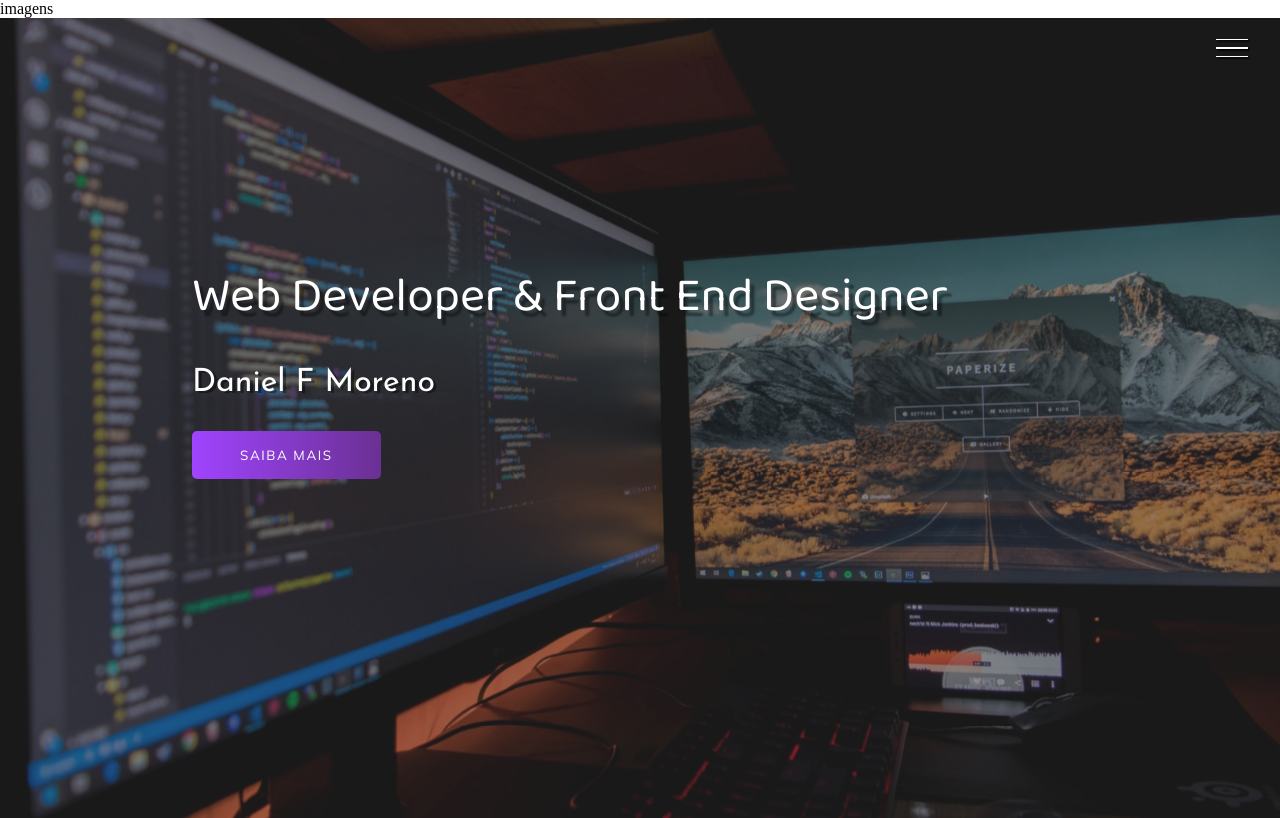
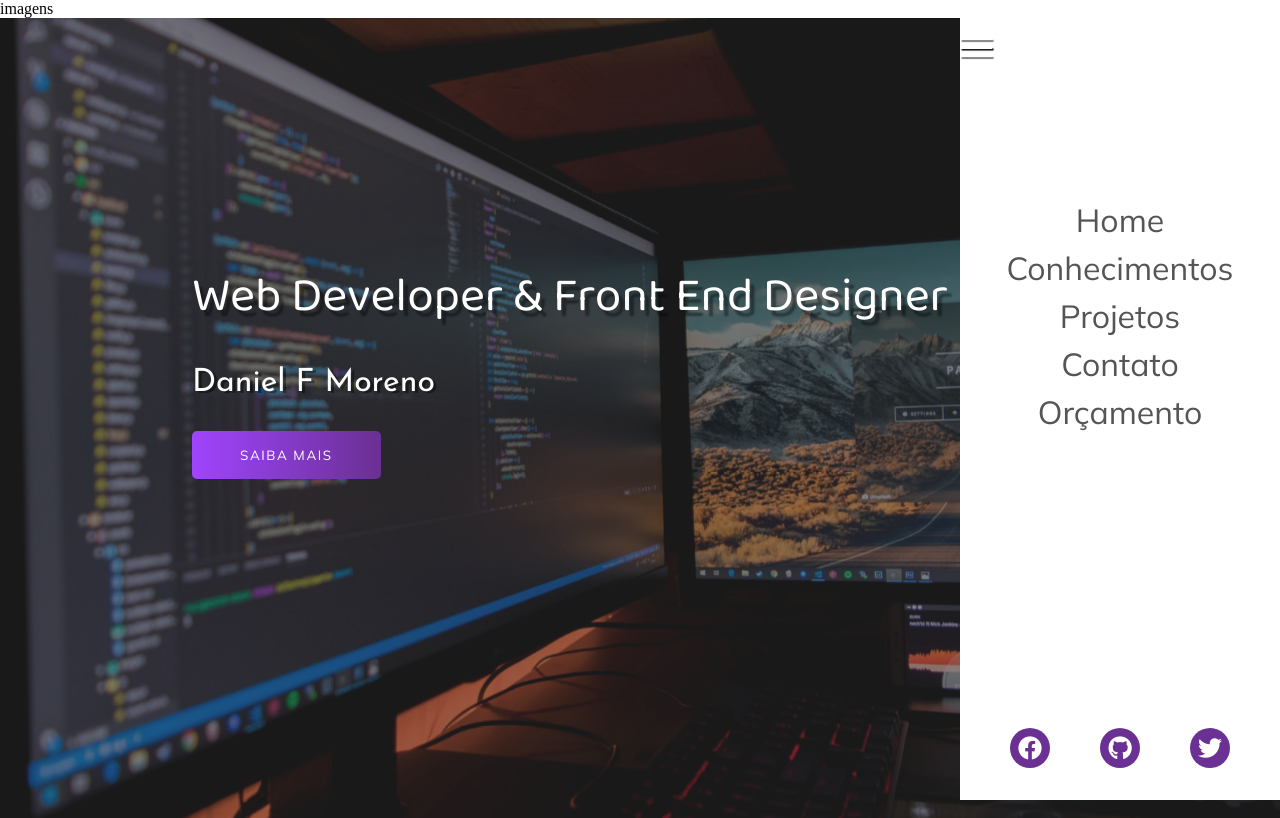
Before and after one commit to DM0R3N0/portifolio, a plain HTML site: page index.html in a window 1280 px wide. Both pictures are taken after a click on the element 1232 px from the left and 48 px from the top of the page. Drawn offline with Linux system fonts and the light colour scheme.

Commit message:
Continuação da criação do menu lateral

```diff
--- a/index.html
+++ b/index.html
@@ -33,12 +33,13 @@
         </header>
         <div class="sidebar">
             <nav>
-                <ul class="menu"></ul>
-                <li class="menu-item"><a href="#" class="menu-link">Home</a></li>
-                <li class="menu-item"><a href="#" class="menu-link">Conhecimentos</a></li>
-                <li class="menu-item"><a href="#" class="menu-link">Projetos</a></li>
-                <li class="menu-item"><a href="#" class="menu-link">Contato</a></li>
-                <li class="menu-item"><a href="#" class="menu-link">Orçamento</a></li>
+                <ul class="menu">
+                    <li class="menu-item"><a href="#" class="menu-link">Home</a></li>
+                    <li class="menu-item"><a href="#" class="menu-link">Conhecimentos</a></li>
+                    <li class="menu-item"><a href="#" class="menu-link">Projetos</a></li>
+                    <li class="menu-item"><a href="#" class="menu-link">Contato</a></li>
+                    <li class="menu-item"><a href="#" class="menu-link">Orçamento</a></li>
+                </ul>
             </nav>
             <div class="social-media">
                 <a href="#"><i class="fab fa-facebook"></i></a>
@@ -48,5 +49,6 @@
         </div>
     </div>
 </body>
+<script src="script.js"></script>
 
 </html>
--- /dev/null
+++ b/script.js
@@ -0,0 +1,5 @@
+var hamburguer = document.querySelector(".hamburguer");
+
+hamburguer.addEventListener("click", function () {
+    document.querySelector(".container").classList.toggle("show-menu");
+})
--- a/style.css
+++ b/style.css
@@ -7,6 +7,12 @@
     padding: 0;
     list-style: none;
     text-decoration: none;
+}
+
+:root{
+    --font-primary: "Baloo 2", serif;
+    --font-secundary: "Josefin Sans", serif;
+    --font-action:  "Mulish", serif;
 }
 
 .hamburguer{
@@ -21,6 +27,11 @@
     flex-direction: column;
     justify-content: space-evenly;
     cursor: pointer;
+    transition: all 1s;
+}
+
+.show-menu .hamburguer{
+    right: 18rem;
 }
 
 .line{
@@ -71,7 +82,7 @@ header{
 .banner h1{
     color: #ffffff;
     font-size: 3rem;
-    font-family: "Baloo 2", serif;
+    font-family: var(--font-primary);
     font-weight: 200;
     text-shadow: .3rem .4rem 2px rgba(0,0,0,.4);
     margin-bottom: 2rem;
@@ -80,7 +91,7 @@ header{
 }
 
 .banner p{
-    font-family:"Josefin Sans", serif ;
+    font-family: var(--font-secundary);
     color: #fff;
     font-size: 2rem;
     text-shadow: .2rem 2px rgba(0,0,0,.4);
@@ -90,7 +101,7 @@ header{
 }
 
 .banner button{
-    font-family: "Mulish", serif;
+    font-family: var(--font-action);
     color: #ffffff;
     text-transform: uppercase;
     letter-spacing: .1rem;
@@ -121,13 +132,65 @@ header{
     }
 }
 
-.sidebar{
+.sidebar {
     width: 20rem;
     height: 100vh;
     background-color: #ffffff;
     position: fixed;
-    top: o;
+    top: 0;
+    right: -20rem;
+    transition: all 1s;
+}
+
+.show-menu .sidebar{
     right: 0;
+}
 
+.menu {
+    position: absolute;
+    top: 40%;
+    left: 50%;
+    transform: translate(-50%, -50%);
 
 }
+
+.menu-item {
+    text-align: center;
+    margin-bottom: .5rem;
+}
+
+.menu-link{
+    font-family: var(--font-action);
+    font-size: 2rem;
+    color: #555;
+    transition: color 1s;
+}
+
+.menu-link:hover{
+    color:#6a3093;
+}
+
+.social-media{
+    position: absolute;
+    bottom: 2rem;
+    width: 100%;
+    display: flex;
+    justify-content: space-evenly;
+}
+
+.social-media i{
+    background-color: #6a3093;
+    color: rgba(255, 255, 255, 1);
+    height: 2.5rem;
+    width: 2.5rem;
+    font-size: 1.5rem;
+    display: flex;
+    justify-content: center;
+    align-items: center;
+    border-radius: 50%;
+    transition: 1s;
+}
+
+.social-media i:hover{
+    color: #a044ff;
+}
```
